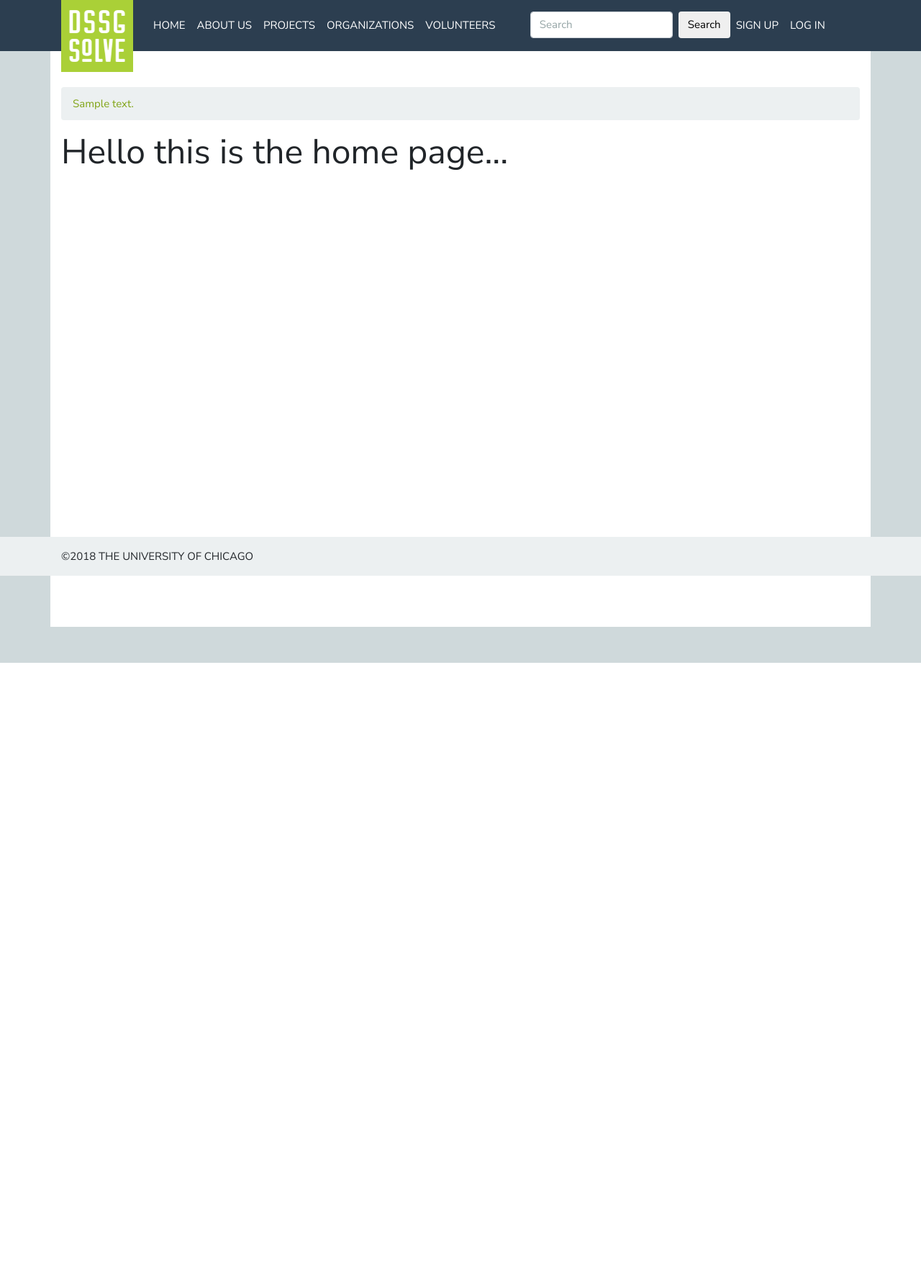
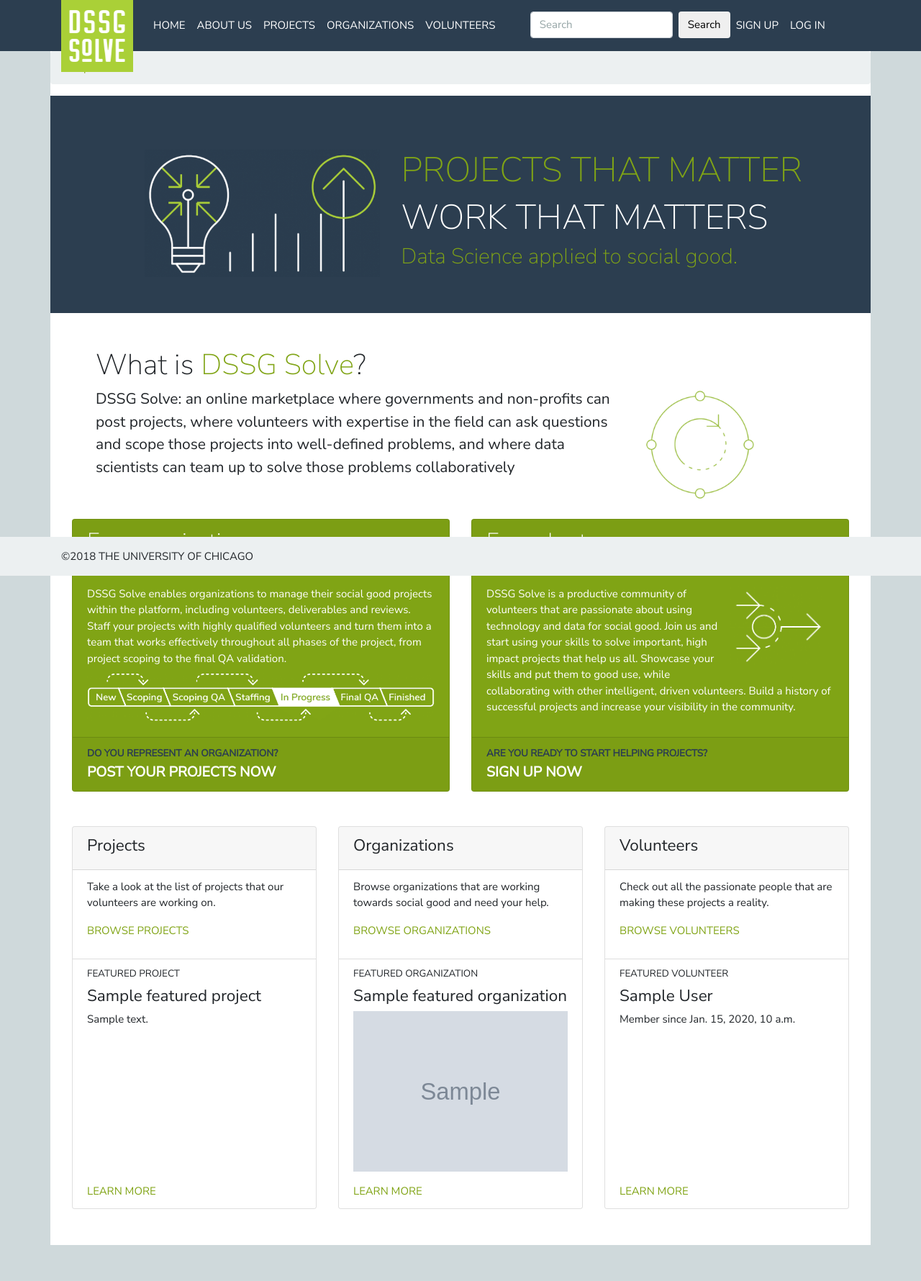
Before and after one commit to dssg/marketplace, a Django app: template src/dssgmkt/templates/dssgmkt/home_anonymous.html in a window 1280 px wide. Shown: the whole page at 72% size. Before the commit the page ends 921 px from the top, so only its background shows below. Run offline with Django 3.2, Linux system fonts and the light colour scheme; the template is opened without the code that fills it: most values are stand-ins (such as "Sample title", 1, 10 or a date in 2020); grey boxes marked "Sample" are stand-in pictures; some libraries are stand-ins or nearby versions.

Commit message:
Added a landing page.

```diff
--- a/src/dssgmkt/domain/org.py
+++ b/src/dssgmkt/domain/org.py
@@ -45,6 +45,10 @@ class OrganizationService():
     @staticmethod
     def get_organization(request_user, org_pk):
         return Organization.objects.get(pk=org_pk)
+
+    @staticmethod
+    def get_featured_organization():
+        return Organization.objects.all()[0]
 
     @staticmethod
     def save_organization_info(request_user, orgid, organization):
--- a/src/dssgmkt/domain/proj.py
+++ b/src/dssgmkt/domain/proj.py
@@ -58,9 +58,14 @@ class ProjectService():
                 base_query = base_query.filter(status__in=project_statuses).distinct()
         return base_query.order_by('name')
 
+
     @staticmethod
     def get_all_organization_projects(request_user, org):
         return Project.objects.filter(organization=org)
+
+    @staticmethod
+    def get_featured_project():
+        return filter_public_projects(Project.objects.all())[0]
 
     @staticmethod
     def get_organization_public_projects(request_user, org):
--- a/src/dssgmkt/domain/user.py
+++ b/src/dssgmkt/domain/user.py
@@ -24,6 +24,11 @@ class UserService():
     def get_all_volunteer_profiles(request_user):
         return VolunteerProfile.objects.filter(volunteer_status=ReviewStatus.ACCEPTED).order_by('user__first_name', 'user__last_name')
 
+
+
+    @staticmethod
+    def get_featured_volunteer():
+        return VolunteerProfile.objects.all()[0]
 
     @staticmethod
     def create_user(request_user, new_user, user_type):
--- /dev/null
+++ b/src/dssgmkt/static/css/dssgsolve_frontpage.css
@@ -0,0 +1,75 @@
+
+
+.marketing-header {
+  background-color: #2C3E50;
+}
+
+.main-page-container {
+  padding-left: 0px;
+  padding-right: 0px;
+  padding-top: 0px;
+}
+
+.marketing-header {
+  padding-top: 75px;
+  padding-bottom: 50px;
+}
+
+h1, h2, h3 {
+  font-weight: 200;
+}
+
+.marketing-header h1 {
+  text-transform: uppercase;
+}
+
+.marketing-header h2 {
+  font-size: 2em;
+}
+
+.main-text {
+  font-size: 1.4em;
+}
+
+.card-deck {
+  margin: 0px;
+}
+
+.main-cards .card .footer-title {
+  color: #2C3E50;
+  text-transform: uppercase;
+  font-size: 0.9em;
+  font-weight: bold;
+}
+
+.main-cards .card  a {
+  color: white;
+  font-size: 1.3em;
+  font-weight: bold;
+}
+
+.card  a {
+  text-transform: uppercase;
+}
+
+.card  ul {
+  height: 100%;
+}
+
+.featured h4 {
+  text-transform: uppercase;
+  font-size: 0.9em;
+}
+
+.featured h3 {
+  font-size: 1.5em;
+  font-weight: normal;
+}
+
+.featured {
+  height: 100%;
+}
+
+.featured .last {
+  margin-bottom: auto;
+}
--- a/src/dssgmkt/templates/dssgmkt/base.html
+++ b/src/dssgmkt/templates/dssgmkt/base.html
@@ -14,6 +14,9 @@
 
   {# Other generic CSS #}
   <link rel="stylesheet" href="{% static 'css/dssgsolve.css' %}"/>
+
+  {% block extraheaders %}
+  {% endblock %}
 
   <link rel="stylesheet" href="https://fonts.googleapis.com/icon?family=Material+Icons">
   <link rel="stylesheet" href="https://use.fontawesome.com/releases/v5.1.0/css/all.css" integrity="sha384-lKuwvrZot6UHsBSfcMvOkWwlCMgc0TaWr+30HWe3a4ltaBwTZhyTEggF5tJv8tbt" crossorigin="anonymous">
--- a/src/dssgmkt/templates/dssgmkt/home_anonymous.html
+++ b/src/dssgmkt/templates/dssgmkt/home_anonymous.html
@@ -1,7 +1,148 @@
 {% extends 'dssgmkt/base.html' %}
+
+{% block extraheaders %}
+ {% load static %}
+ <link rel="stylesheet" href="{% static 'css/dssgsolve_frontpage.css' %}"/>
+ <link href="https://fonts.googleapis.com/css?family=Nunito+Sans:200,400" rel="stylesheet">
+{% endblock %}
 
 {% block pagecontents %}
 
-<h1>Hello this is the home page...</h1>
+<div class="marketing-header">
+  <div class="row">
+     <div class="col-lg-4 offset-lg-1 pl-5">
+      <img src="{% static 'img/front_page_hero.png' %}" class="img-fluid"></img>
+     </div>
+     <div class="col-lg-7">
+      <h1 class="text-success">Projects that matter</h1>
+      <h1 class="text-white">Work that matters</h1>
+      <h2 class="text-success">Data Science applied to social good.</h2>
+     </div>
+   </div>
+</div>
+
+<div class="container">
+
+ <div class="row mt-5">
+  <div class="col-lg-12 ml-5 mr-5">
+   <h2>What is <span class="text-success">DSSG Solve</span>?</h2>
+  </div>
+  <div class="col-lg-8 ml-5">
+   <p class="main-text">DSSG Solve: an online marketplace where governments and non-profits can post projects,
+    where volunteers with expertise in the field can ask questions and scope those projects
+    into well-defined problems, and where data scientists can team up to solve those problems
+    collaboratively</p>
+   </div>
+   <div class="col-lg-2 mr-3">
+    <img src="{% static 'img/front_page_dssg.png' %}" class="img-fluid"></img>
+   </div>
+  </div>
+
+
+  <div class="row mt-4">
+   <div class="card-deck main-cards col-lg-12">
+    <div class="card text-white bg-success">
+     <div class="card-header"><h3>For organizations</h3></div>
+     <div class="card-body">
+      <div>DSSG Solve enables organizations to manage their social good projects within the platform,
+      including volunteers, deliverables and reviews. Staff your projects with highly qualified
+      volunteers and turn them into a team that works effectively throughout all phases of the
+      project, from project scoping to the final QA validation.</div>
+     <img src="{% static 'img/front_page_project_diagram.png' %}" class="img-fluid mt-2"></img>
+     </div>
+     <div class="card-footer">
+      <div class="footer-title">Do you represent an organization?</div>
+      <div><a href="{% url 'dssgmkt:signup_form' 'organization' %}">Post your projects now</a></div>
+     </div>
+    </div>
+    <div class="card text-white bg-success">
+     <div class="card-header"><h3>For volunteers</h3></div>
+     <div class="card-body">
+      <div>
+       <div class="image-wrapper float-right pl-3 pb-2 col-lg-4">
+        <img src="{% static 'img/front_page_volunteer_diagram.png' %}" class="img-fluid"></img>
+       </div>
+       DSSG Solve is a productive community of volunteers that are passionate about using
+       technology and data for social good. Join us and start using your skills to solve
+       important, high impact projects that help us all. Showcase your skills and put
+       them to good use, while collaborating with other intelligent, driven volunteers.
+       Build a history of successful projects and increase your visibility in the community.
+      </div>
+     </div>
+     <div class="card-footer">
+      <div class="footer-title">Are you ready to start helping projects?</div>
+      <div><a href="{% url 'dssgmkt:signup_form' 'volunteer' %}">Sign up now</a></div>
+     </div>
+    </div>
+   </div>
+  </div>
+
+
+
+  <div class="row mt-5">
+   <div class="card-deck col-lg-12">
+    <div class="card">
+     <div class="card-header"><h4>Projects</h4></div>
+
+     <ul class="list-group list-group-flush">
+      <li class="list-group-item">
+        <p>Take a look at the list of projects that our volunteers are working on.</p>
+        <p><a href="{% url 'dssgmkt:proj_list' %}">Browse projects</a></p>
+      </li>
+      <li class="list-group-item featured d-flex flex-column">
+       <h4>Featured project</h4>
+       <h3>{{ featured_project.name }}</h3>
+       <div class="last">{{ featured_project.short_summary }}</div>
+       <div class="mt-3 align-bottom"><a href="{% url 'dssgmkt:proj_info' featured_project.id %}">Learn more</a></div>
+      </li>
+     </ul>
+    </div>
+    <div class="card">
+     <div class="card-header"><h4>Organizations</h4></div>
+     <ul class="list-group list-group-flush">
+      <li class="list-group-item">
+        <p>Browse organizations that are working towards social good and need your help.</p>
+        <p><a href="{% url 'dssgmkt:org_list' %}">Browse organizations</a></p>
+      </li>
+      <li class="list-group-item featured d-flex flex-column">
+       <h4>Featured organization</h4>
+       <h3>{{ featured_organization.name }}</h3>
+       <div class="last"><img src="{{ featured_organization.logo_url }}" class="img-fluid" alt=""></img></div>
+       <div class="mt-3 align-bottom"><a href="{% url 'dssgmkt:org_info' featured_organization.id %}">Learn more</a></div>
+      </li>
+     </ul>
+    </div>
+    <div class="card">
+     <div class="card-header"><h4>Volunteers</h4></div>
+     <ul class="list-group list-group-flush">
+      <li class="list-group-item">
+        <p>Check out all the passionate people that are making these projects a reality.</p>
+        <p><a href="{% url 'dssgmkt:volunteer_list' %}">Browse volunteers</a></p>
+      </li>
+      <li class="list-group-item featured d-flex flex-column">
+       <h4>Featured volunteer</h4>
+       <h3>{{ featured_volunteer.full_name }}</h3>
+       <div class="last">Member since {{ featured_volunteer.date_joined }} </div>
+       <div class="mt-3 align-bottom"><a href="{% url 'dssgmkt:user_profile' featured_volunteer.id %}">Learn more</a></div>
+      </li>
+     </ul>
+    </div>
+   </div>
+  </div>
+ </div>
+
+
+
+
+
+
+
+
+
+
+
+
+
+
 
 {% endblock %}
```
Also changed, not shown: src/dssgmkt/views/user.py (+6 -1 lines), src/dssgmkt/static/img/front_page_dssg.png (added), src/dssgmkt/static/img/front_page_hero.png (added), src/dssgmkt/static/img/front_page_project_diagram.png (added), src/dssgmkt/static/img/front_page_volunteer_diagram.png (added).
